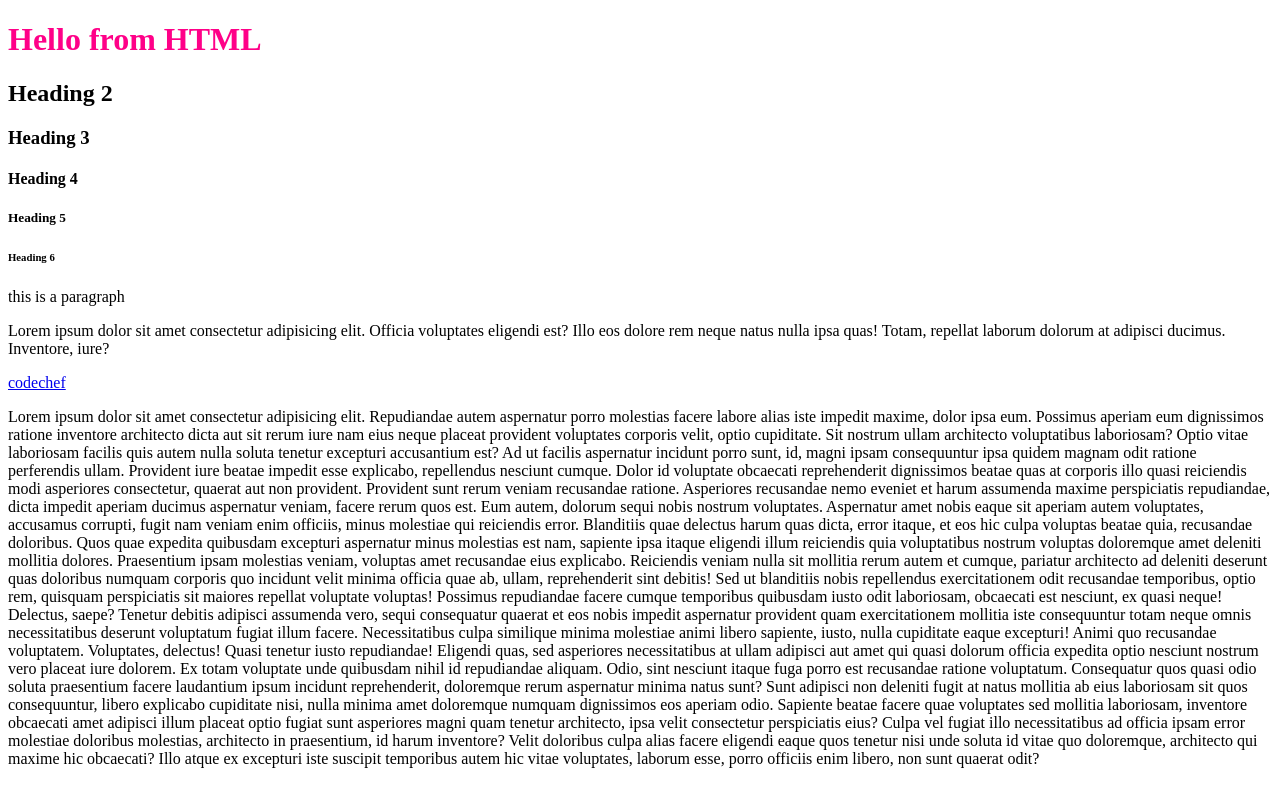
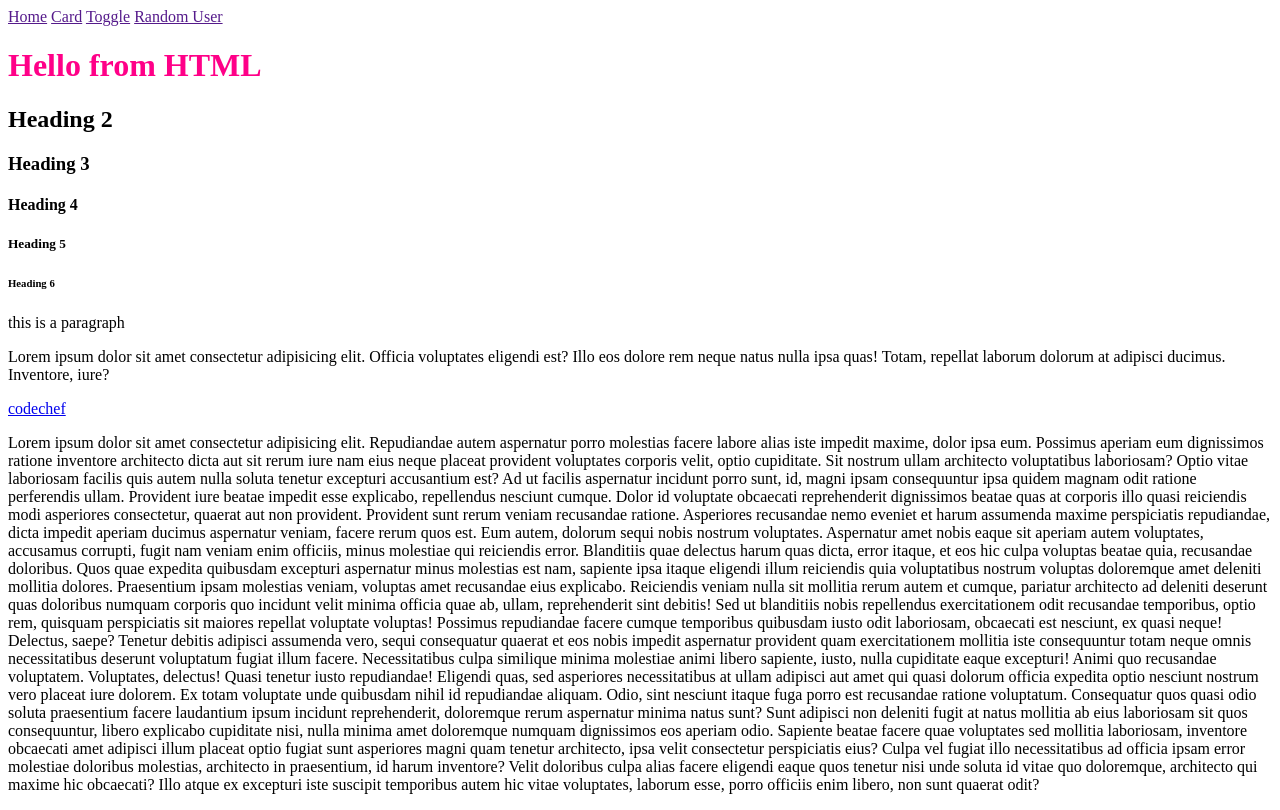
Before and after one commit to kadavathpriyanka/autosuggest, a website: page frontend/index.html in a window 1280 px wide. Drawn offline with Linux system fonts and the light colour scheme.

Commit message:
created nav-bar

```diff
--- a/frontend/index.html
+++ b/frontend/index.html
@@ -7,6 +7,12 @@
     <link rel="stylesheet" href="css/index.css">
 </head>
 <body>
+    <div class="nav-bar">
+        <a href="">Home</a>
+        <a href="">Card</a>
+        <a href="">Toggle</a>
+        <a href="">Random User</a>
+    </div>
     <h1>Hello from HTML</h1>
     <h2 id="heading-2">Heading 2</h2>
     <h3 class="Heading">Heading 3</h3>
```
